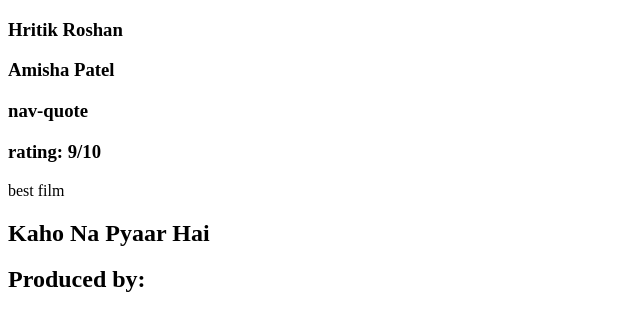
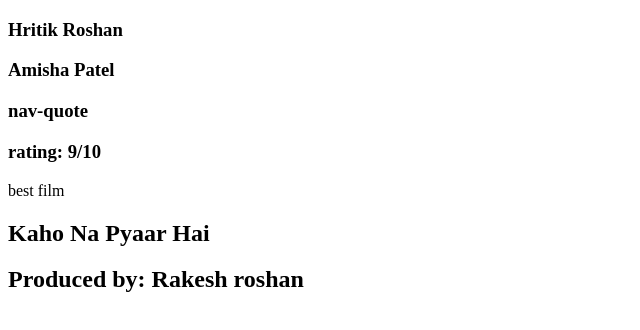
Before and after one commit to acciojob/semantic-imdb-shital-kamble, a website: page main.html in a window 1280 px wide. Shown: the whole page, without its empty margins (0-640 px from the left). Drawn offline with Linux system fonts and the light colour scheme.

Commit message:
Update main.html

```diff
--- a/main.html
+++ b/main.html
@@ -30,7 +30,7 @@
 <h1> Kaho Na Pyaar Hai</h1>
 </header>
 <footer>
-<h1> Produced by: <Rakesh roshan></h1>
+<h1> Produced by: Rakesh roshan</h1>
 </footer>
 	</section>
 	<!---
```
